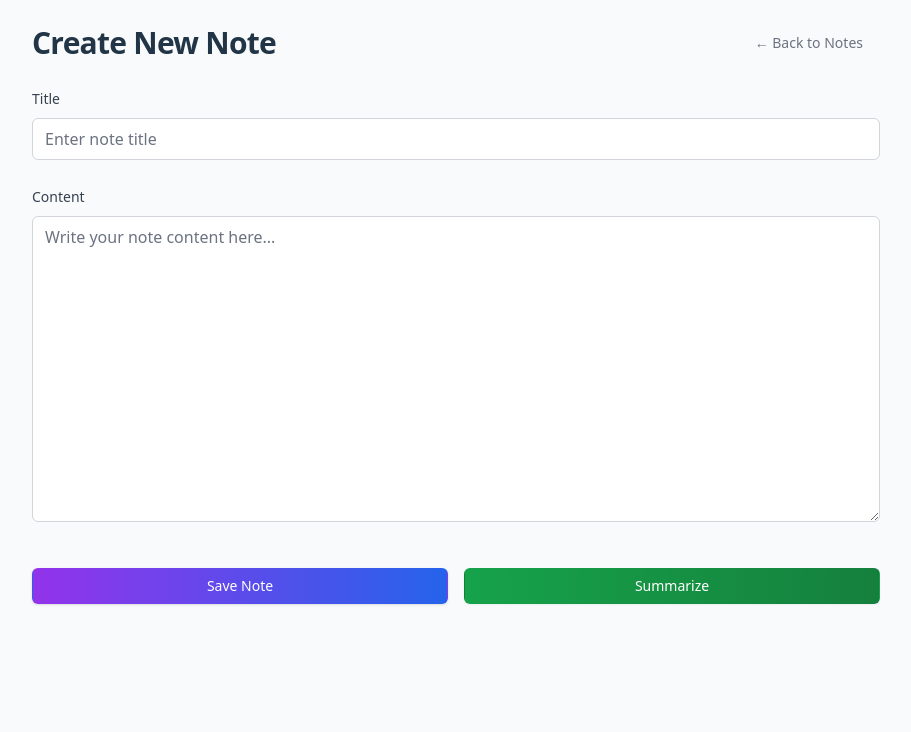
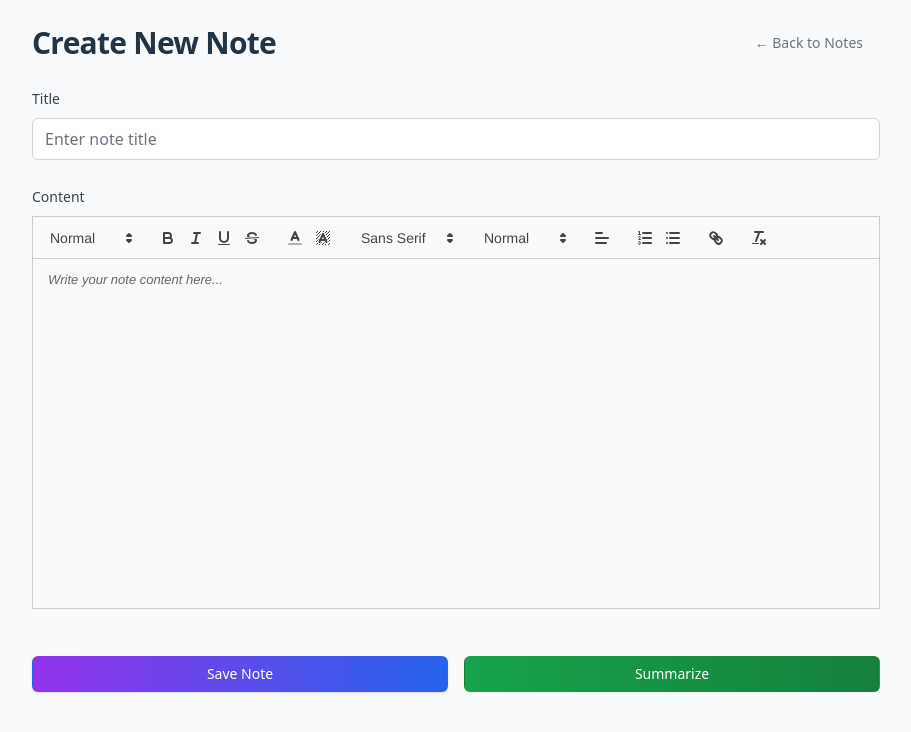
Before and after one commit to saradmathukiya/notes-app, a React (Vite) app in the folder frontend/: page /notes/create in a window 1280 px wide. Shown: the top 732 px of the page, without its empty margins (184-1095 px from the left). Built offline with nearby package versions, Linux system fonts and the light colour scheme; sample sign-in values are in the browser's storage.

Commit message:
Added style functionality

```diff
--- a/frontend/package.json
+++ b/frontend/package.json
@@ -12,6 +12,7 @@
   "dependencies": {
     "@headlessui/react": "^1.7.17",
     "@heroicons/react": "^2.0.18",
+    "@radix-ui/react-select": "^2.2.4",
     "@radix-ui/react-slot": "^1.2.2",
     "@shadcn/ui": "^0.0.4",
     "axios": "^1.6.2",
@@ -23,6 +24,7 @@
     "react-beautiful-dnd": "^13.1.1",
     "react-dom": "^18.2.0",
     "react-icons": "^5.5.0",
+    "react-quill": "^2.0.0",
     "react-router-dom": "^6.20.0",
     "tailwind-merge": "^3.3.0"
   },
--- a/frontend/src/components/CreateNote.jsx
+++ b/frontend/src/components/CreateNote.jsx
@@ -4,6 +4,8 @@ import { createNote } from '../services/noteService';
 import { summarizeNote, checkGrammar } from '../services/aiService';
 import debounce from 'lodash/debounce';
 import { Button } from "./ui/button";
+import ReactQuill from 'react-quill';
+import 'react-quill/dist/quill.snow.css';
 
 const CreateNote = () => {
     const [title, setTitle] = useState('');
@@ -12,6 +14,32 @@ const CreateNote = () => {
     const [aiLoading, setAiLoading] = useState(false);
     const [grammarIssues, setGrammarIssues] = useState([]);
     const navigate = useNavigate();
+
+    // Quill editor modules configuration
+    const modules = {
+        toolbar: [
+            [{ 'header': [1, 2, 3, 4, 5, 6, false] }],
+            ['bold', 'italic', 'underline', 'strike'],
+            [{ 'color': [] }, { 'background': [] }],
+            [{ 'font': [] }],
+            [{ 'size': ['small', false, 'large', 'huge'] }],
+            [{ 'align': [] }],
+            [{ 'list': 'ordered'}, { 'list': 'bullet' }],
+            ['link'],
+            ['clean']
+        ],
+    };
+
+    // Quill editor formats
+    const formats = [
+        'header',
+        'bold', 'italic', 'underline', 'strike',
+        'color', 'background',
+        'font', 'size',
+        'align',
+        'list', 'bullet',
+        'link'
+    ];
 
     // Debounced grammar check function
     const debouncedGrammarCheck = useCallback(
@@ -114,15 +142,17 @@ const CreateNote = () => {
                         <label htmlFor="content" className="text-sm font-medium text-gray-700">
                             Content
                         </label>
-                        <textarea
-                            id="content"
-                            value={content}
-                            onChange={(e) => setContent(e.target.value)}
-                            rows="12"
-                            className="w-full rounded-md border border-gray-300 px-3 py-2 text-gray-900 placeholder-gray-500 focus:border-blue-500 focus:outline-none focus:ring-1 focus:ring-blue-500"
-                            placeholder="Write your note content here..."
-                            required
-                        />
+                        <div className="h-[400px]">
+                            <ReactQuill
+                                theme="snow"
+                                value={content}
+                                onChange={setContent}
+                                modules={modules}
+                                formats={formats}
+                                className="h-[350px]"
+                                placeholder="Write your note content here..."
+                            />
+                        </div>
                     </div>
 
                     {grammarIssues.length > 0 && (
@@ -153,7 +183,7 @@ const CreateNote = () => {
                         </div>
                     )}
 
-                    <div className="flex gap-4 pt-4">
+                    <div className="flex gap-4 pt-4 mt-8 sm:mt-12">
                         <Button
                             type="submit"
                             className="flex-1"
--- a/frontend/src/components/EditNote.jsx
+++ b/frontend/src/components/EditNote.jsx
@@ -5,6 +5,8 @@ import { summarizeNote, checkGrammar } from '../services/aiService';
 import debounce from 'lodash/debounce';
 import axios from 'axios';
 import { Button } from "./ui/button";
+import ReactQuill from 'react-quill';
+import 'react-quill/dist/quill.snow.css';
 
 const EditNote = () => {
     const [title, setTitle] = useState('');
@@ -15,6 +17,32 @@ const EditNote = () => {
     const [loading, setLoading] = useState(true);
     const navigate = useNavigate();
     const { id } = useParams();
+
+    // Quill editor modules configuration
+    const modules = {
+        toolbar: [
+            [{ 'header': [1, 2, 3, 4, 5, 6, false] }],
+            ['bold', 'italic', 'underline', 'strike'],
+            [{ 'color': [] }, { 'background': [] }],
+            [{ 'font': [] }],
+            [{ 'size': ['small', false, 'large', 'huge'] }],
+            [{ 'align': [] }],
+            [{ 'list': 'ordered'}, { 'list': 'bullet' }],
+            ['link'],
+            ['clean']
+        ],
+    };
+
+    // Quill editor formats
+    const formats = [
+        'header',
+        'bold', 'italic', 'underline', 'strike',
+        'color', 'background',
+        'font', 'size',
+        'align',
+        'list', 'bullet',
+        'link'
+    ];
 
     useEffect(() => {
         const fetchNote = async () => {
@@ -140,15 +168,17 @@ const EditNote = () => {
                         <label htmlFor="content" className="text-sm font-medium text-gray-700">
                             Content
                         </label>
-                        <textarea
-                            id="content"
-                            value={content}
-                            onChange={(e) => setContent(e.target.value)}
-                            rows="12"
-                            className="w-full rounded-md border border-gray-300 px-3 py-2 text-gray-900 placeholder-gray-500 focus:border-blue-500 focus:outline-none focus:ring-1 focus:ring-blue-500"
-                            placeholder="Write your note content here..."
-                            required
-                        />
+                        <div className="h-[400px]">
+                            <ReactQuill
+                                theme="snow"
+                                value={content}
+                                onChange={setContent}
+                                modules={modules}
+                                formats={formats}
+                                className="h-[350px]"
+                                placeholder="Write your note content here..."
+                            />
+                        </div>
                     </div>
 
                     {grammarIssues.length > 0 && (
--- a/frontend/src/components/NotesList.jsx
+++ b/frontend/src/components/NotesList.jsx
@@ -122,9 +122,10 @@ const NotesList = () => {
                                 <h3 className="text-lg font-semibold text-gray-900 mb-1 line-clamp-1">
                                     {note.title}
                                 </h3>
-                                <p className="text-gray-600 text-sm line-clamp-3">
-                                    {note.content}
-                                </p>
+                                <div
+                                    className="text-gray-600 text-sm line-clamp-3"
+                                    dangerouslySetInnerHTML={{ __html: note.content }}
+                                />
                                 <div className="flex items-center justify-end gap-2 pt-2 mt-auto border-t">
                                     <button
                                         onClick={() => setSelectedNote(note)}
@@ -174,9 +175,9 @@ const NotesList = () => {
                                 <X className="h-5 w-5" />
                             </button>
                         </div>
-                        <div className="p-6 overflow-y-auto overflow-x-hidden flex-grow whitespace-pre-wrap break-words">
-                            {selectedNote.content}
-                        </div>
+                        <div className="p-6 overflow-y-auto overflow-x-hidden flex-grow whitespace-pre-wrap break-words"
+                            dangerouslySetInnerHTML={{ __html: selectedNote.content }}
+                        />
                         <div className="p-6 border-t flex justify-end space-x-4">
                             <Button
                                 onClick={() => handleEdit(selectedNote._id)}
```
Also changed, not shown: 1 other file (tests, documents, lock files or other folders).
